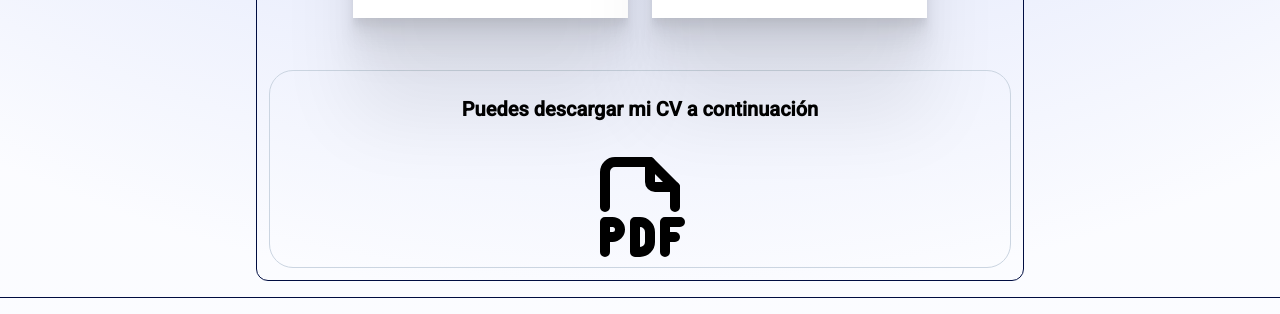
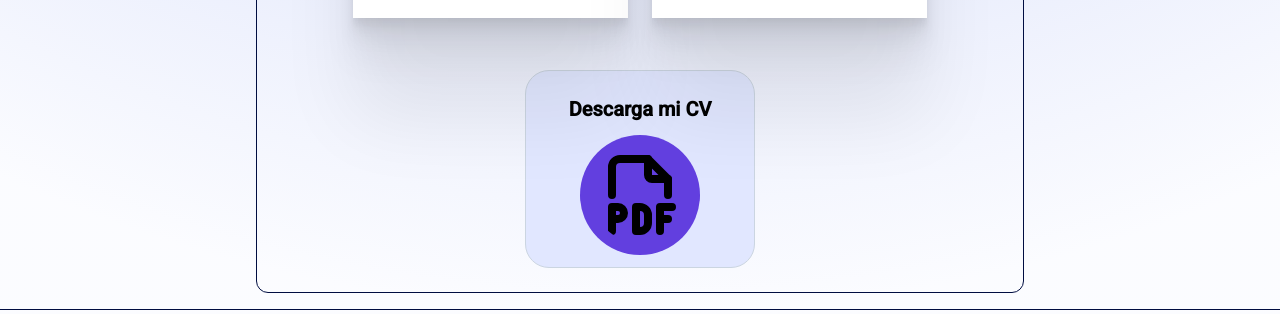
Before and after one commit to Sebastian-pz/blog, a Next.js app: page /main in a window 1280 px wide. Shown: the part 2848-3162 px from the top of the page. Built offline with nearby package versions, Linux system fonts and the light colour scheme; what uid would draw is missing.

Commit message:
CV styles updated

```diff
--- a/src/app/components/CV/CV.tsx
+++ b/src/app/components/CV/CV.tsx
@@ -1,13 +1,11 @@
-"use client";
-
 import React from "react";
 import Image from "next/image";
 import PDFIcon from "@/public/svg/pdf.svg";
 12;
 export default function CV() {
   return (
-    <section className="flex flex-col justify-center items-center text-xl font-semibold border-slate-300 border rounded-3xl m-3">
-      <h3 className="my-6">Puedes descargar mi CV a continuación</h3>
+    <section className="w-1/4 min-w-[230px] m-auto flex p-3 flex-col text-center justify-center items-center text-xl font-semibold bg-bg-color border-slate-300 border rounded-3xl my-6">
+      <h3 className="my-3">Descarga mi CV</h3>
       <a
         href="https://drive.google.com/uc?export=download&id=1qzGvyiT6o4QuRhAkFRl79q_JWNW2nvDQ"
         target="__blank"
@@ -17,7 +15,7 @@ export default function CV() {
           alt="PDF Icon"
           width="120"
           height="120"
-          className="m-auto"
+          className="m-auto bg-secondary-color hover:bg-primary-color rounded-full p-3 duration-100"
         />
       </a>
     </section>
```
